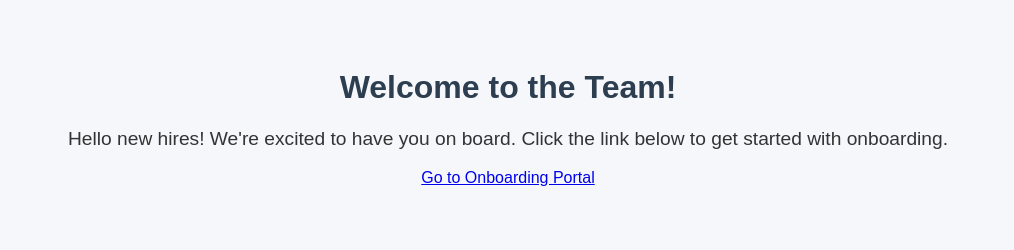
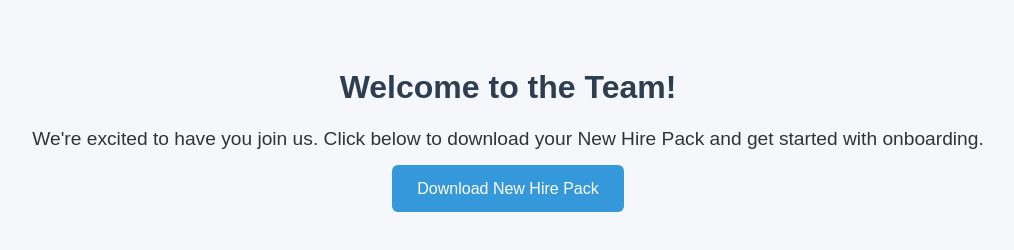
Before and after one commit to thelizardkingop/new-hire-info, a plain HTML site: page index.html in a window 1280 px wide. Shown: the whole page, without its empty margins (132-1146 px from the left). Drawn offline with Linux system fonts and the light colour scheme.

Commit message:
Update index.html

```diff
--- a/index.html
+++ b/index.html
@@ -16,12 +16,24 @@
         }
         p {
             font-size: 1.2em;
+            margin-bottom: 30px;
+        }
+        .button {
+            background-color: #3498db;
+            color: white;
+            padding: 15px 25px;
+            text-decoration: none;
+            border-radius: 6px;
+            font-size: 1em;
+        }
+        .button:hover {
+            background-color: #2980b9;
         }
     </style>
 </head>
 <body>
     <h1>Welcome to the Team!</h1>
-    <p>Hello new hires! We're excited to have you on board. Click the link below to get started with onboarding.</p>
-    <a href="https://yourcompany.com/onboarding" target="_blank">Go to Onboarding Portal</a>
+    <p>We're excited to have you join us. Click below to download your New Hire Pack and get started with onboarding.</p>
+    <a class="button" href="new-hire-pack.zip" download>Download New Hire Pack</a>
 </body>
 </html>
```
